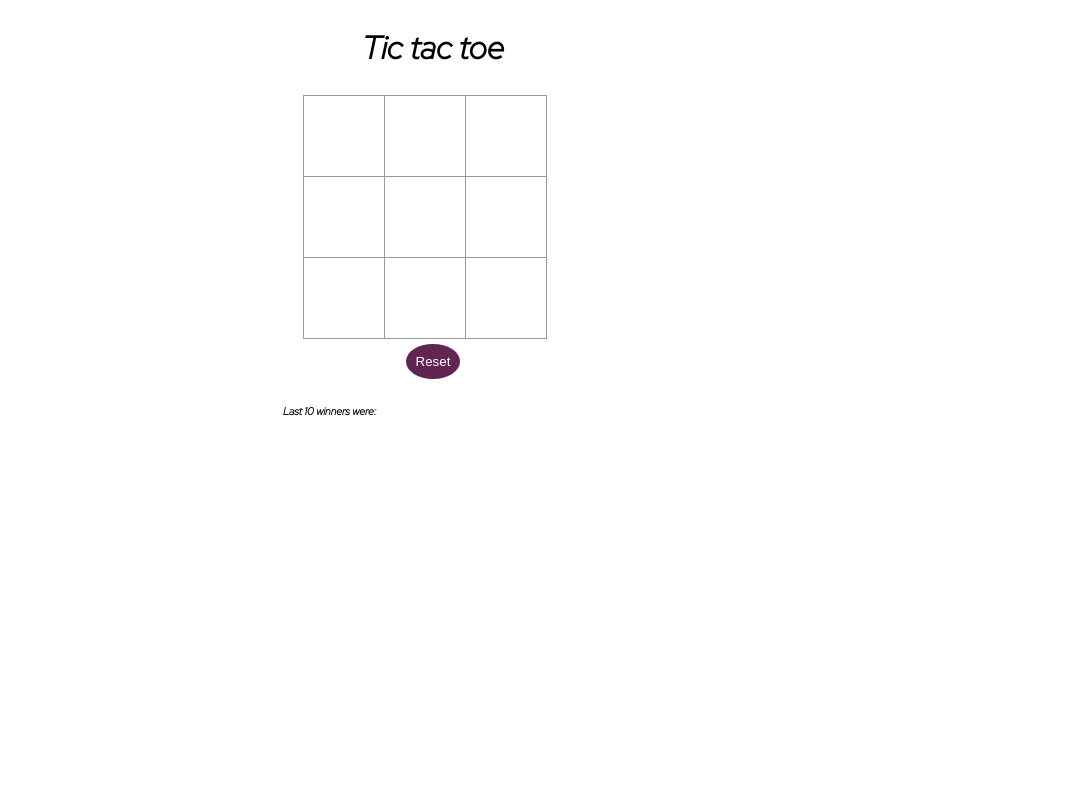
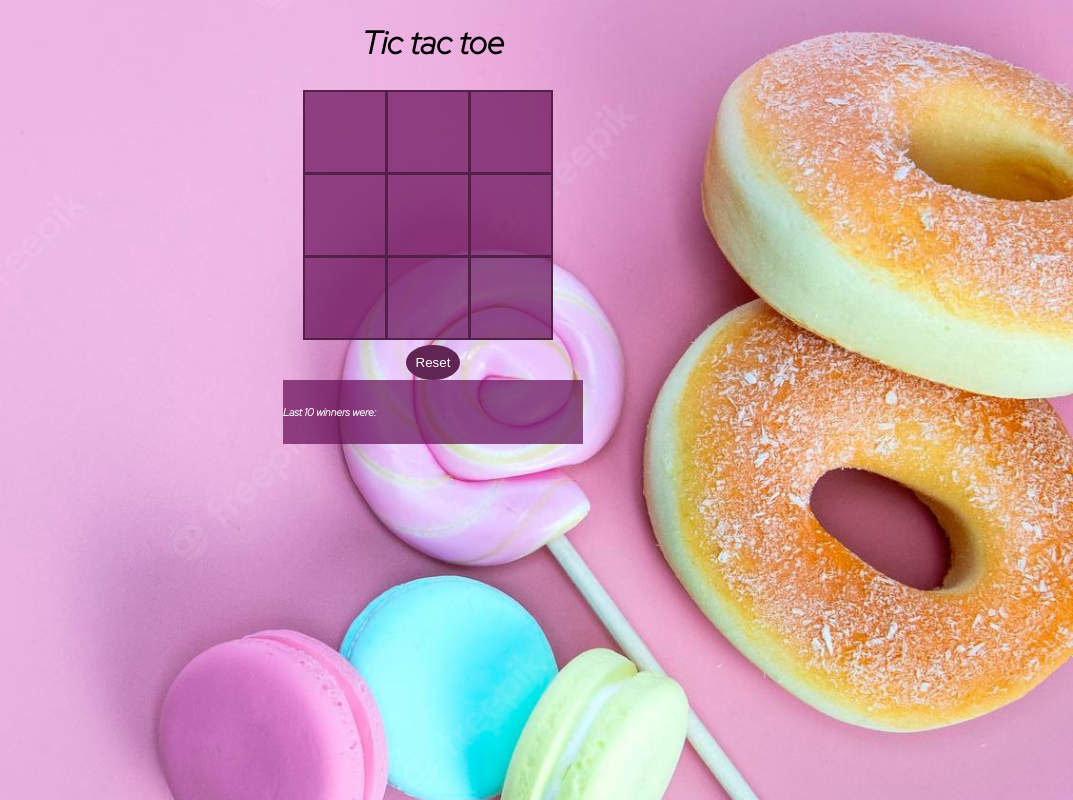
Before and after one commit to lauraMeiz/nextiktactoe, a React (Create React App) app: page / in a window 1280 px wide. Shown: the whole page, without its empty margins (207-1280 px from the left). Built offline with nearby package versions, Linux system fonts and the light colour scheme.

Commit message:
background img commit

```diff
--- a/src/App.scss
+++ b/src/App.scss
@@ -5,42 +5,19 @@
   font-family: "Montserrat", sans-serif;
   font-family: "Patrick Hand", cursive;
   font-family: "Red Hat Display", sans-serif;
-}
-
-.App-logo {
-  height: 40vmin;
-  pointer-events: none;
-}
-
-@media (prefers-reduced-motion: no-preference) {
-  .App-logo {
-    animation: App-logo-spin infinite 20s linear;
-  }
-}
-
-.App-header {
-  background-color: #282c34;
-  min-height: 100vh;
-  display: flex;
-  flex-direction: column;
-  align-items: center;
-  justify-content: center;
-  font-size: calc(10px + 2vmin);
-  color: white;
-}
-
-.App-link {
-  color: #61dafb;
+  background-image: url("../src/images/candy-sweets.jpg");
+  background-size: cover;
+  background-position: center;
+  height: 100vh;
 }
 
 .square-container {
   width: 300px;
-  margin: 5px calc(50% - 150px);
+  margin: 0 calc(50% - 150px);
   //background-color: #61dafb;
   display: flex;
   flex-direction: column;
-  .big-title {
-  }
+
   .button {
     padding: 10px 10px;
     border-radius: 50%;
@@ -66,6 +43,8 @@
   display: flex;
   flex-direction: row;
   width: 300px;
+  background-color: rgb(102, 14, 85, 0.7);
+  color: white;
 }
 .winner-row {
   width: 300px;
@@ -75,7 +54,7 @@
   font-size: 10px;
 }
 .square {
-  border: 1px solid #999;
+  border: 2px solid rgb(82, 32, 72);
   float: left;
   font-size: 40px;
   height: 80px;
@@ -84,6 +63,7 @@
   padding: 0;
   text-align: center;
   width: 80px;
+  background-color: rgb(102, 14, 85, 0.7);
 }
 .winner-history {
   background-color: beige;
```
Also changed, not shown: src/images/candy-sweets.jpg (added), src/images/candy.jpg (added).
